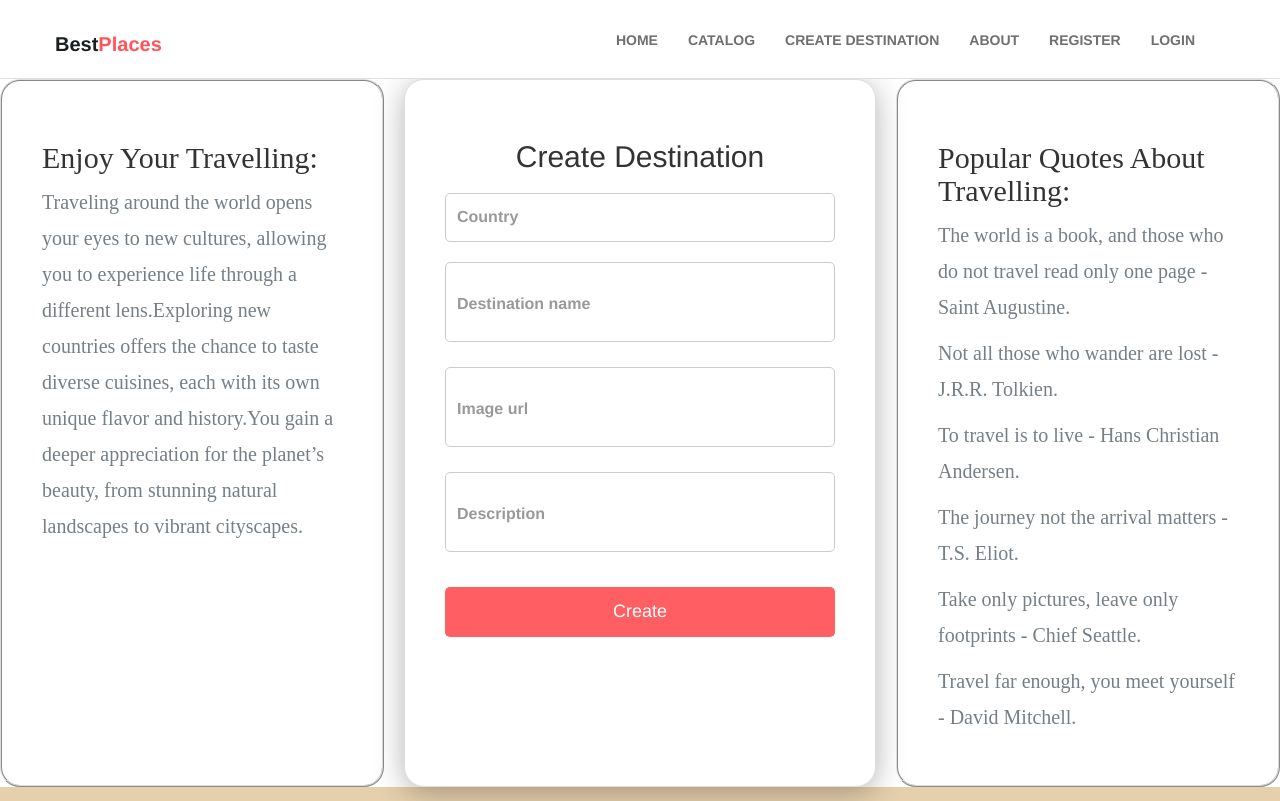
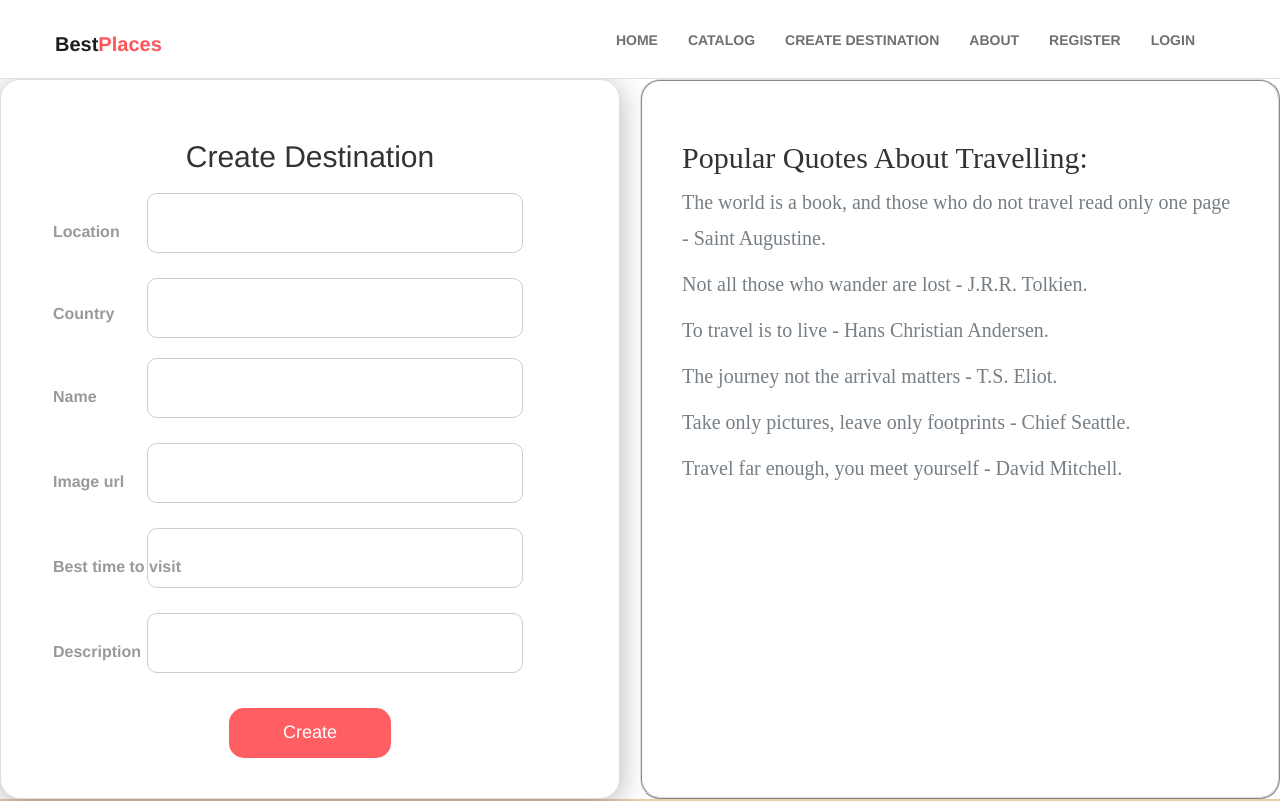
Before and after one commit to Dimitar-Totov/project-defense-2025, a React (Vite) app in the folder client/: page /create in a window 1280 px wide. Shown: the top 801 px of the page. Built offline with nearby package versions, Linux system fonts and the light colour scheme.

Commit message:
Add some effects and fix pages

```diff
--- a/client/src/assets/css/style.css
+++ b/client/src/assets/css/style.css
@@ -295,7 +295,7 @@ nav.navbar.bootsnav ul.nav>li.dropdown span {
     color: #fff;
     width: 180px;
     height: 70px;
-    background: #ff545a;
+    background: #ff758c;
     text-transform: capitalize;
     margin-left: 30px;
     border-radius: 3px;
@@ -321,15 +321,15 @@ nav.navbar.bootsnav ul.nav>li.dropdown span {
 .login-container {
     background: white;
     padding: 30px;
-    border-radius: 10px;
+    border-radius: 50px;
     box-shadow: 0 5px 15px rgba(0, 0, 0, 0.2);
     text-align: center;
     opacity: 0;
     transform: translateY(-30px);
     animation: fadeIn 0.8s ease-in-out forwards;
-    max-width: fit-content;
     margin-left: auto;
     margin-right: auto;
+    width: 40%;
 }
 
 /* Form styling */
@@ -341,43 +341,53 @@ nav.navbar.bootsnav ul.nav>li.dropdown span {
 }
 
 .login-input {
-    margin-bottom: 15px;
-    text-align: left;
+    position: relative;
+    margin-bottom: 20px;
     opacity: 0;
     animation: slideIn 1s ease-in-out forwards;
     animation-delay: 0.2s;
 }
 
-.login-input label {
-    display: block;
-    font-weight: bold;
-    margin-bottom: 5px;
-    color: #555;
-}
-
-/* Input field effects */
 .login-input input {
-    width: 100%;
-    padding: 10px;
+    width: 50%;
+    padding: 12px;
     border: 1px solid #ccc;
     border-radius: 5px;
     font-size: 16px;
+    outline: none;
     transition: all 0.3s ease-in-out;
-    outline: none;
 }
 
-/* Glow effect on focus */
+/* Floating label effect */
+.login-input label {
+    position: absolute;
+    top: 60%;
+    left: 12px;
+    transform: translateY(-50%);
+    font-size: 16px;
+    color: #999;
+    transition: all 0.3s ease-in-out;
+    pointer-events: none;
+}
+
+.login-input input:focus+label,
+.login-input input:valid+label {
+    top: 10px;
+    font-size: 15px;
+    color: #ff5e62;
+}
+
 .login-input input:focus {
-    border-color: #764ba2;
-    box-shadow: 0 0 10px rgba(118, 75, 162, 0.4);
+    border-color: #ff5e62;
+    box-shadow: 0 0 10px rgba(255, 94, 98, 0.4);
     transform: scale(1.05);
 }
 
 /* Button styling */
 .login-form button {
-    width: 100%;
-    padding: 10px;
-    background: #764ba2;
+    width: 30%;
+    padding: 12px;
+    background: #ff758c;
     color: white;
     font-size: 18px;
     border: none;
@@ -388,12 +398,13 @@ nav.navbar.bootsnav ul.nav>li.dropdown span {
     opacity: 0;
     animation: slideIn 1s ease-in-out forwards;
     animation-delay: 0.4s;
+    border-radius: 15px;
 }
 
 /* Button hover & active effects */
 .login-form button:hover {
-    background: #ff545a;
-    box-shadow: 0 5px 15px rgba(118, 75, 162, 0.4);
+    background: #ff5e78;
+    box-shadow: 0 5px 15px rgba(255, 94, 120, 0.4);
     transform: scale(1.05);
 }
 
@@ -401,24 +412,6 @@ nav.navbar.bootsnav ul.nav>li.dropdown span {
     transform: scale(0.95);
 }
 
-/* Register link */
-.register-link {
-    margin-top: 10px;
-    font-size: 14px;
-    opacity: 0;
-    animation: slideIn 1s ease-in-out forwards;
-    animation-delay: 0.6s;
-}
-
-.register-link a {
-    color: #764ba2;
-    text-decoration: none;
-    font-weight: bold;
-}
-
-.register-link a:hover {
-    text-decoration: underline;
-}
 
 /* Keyframe Animations */
 @keyframes fadeIn {
@@ -443,120 +436,6 @@ nav.navbar.bootsnav ul.nav>li.dropdown span {
         opacity: 1;
         transform: translateY(0);
     }
-}
-
-/* Register container */
-.register-container {
-    background: white;
-    padding: 30px;
-    border-radius: 10px;
-    box-shadow: 0 5px 15px rgba(0, 0, 0, 0.2);
-    text-align: center;
-    opacity: 0;
-    transform: translateY(-30px);
-    animation: fadeIn 0.8s ease-in-out forwards;
-    max-width: fit-content;
-    margin-left: auto;
-    margin-right: auto;
-}
-
-/* Form styling */
-.register-form h2 {
-    margin-bottom: 20px;
-    color: #333;
-    opacity: 0;
-    animation: slideIn 1s ease-in-out forwards;
-}
-
-/* Input group with floating labels */
-.register-input {
-    position: relative;
-    margin-bottom: 20px;
-    opacity: 0;
-    animation: slideIn 1s ease-in-out forwards;
-    animation-delay: 0.2s;
-}
-
-.register-input input {
-    width: 100%;
-    padding: 12px;
-    border: 1px solid #ccc;
-    border-radius: 5px;
-    font-size: 16px;
-    outline: none;
-    transition: all 0.3s ease-in-out;
-}
-
-.register-input label {
-    position: absolute;
-    top: 50%;
-    left: 12px;
-    transform: translateY(-50%);
-    font-size: 16px;
-    color: #999;
-    transition: all 0.3s ease-in-out;
-    pointer-events: none;
-}
-
-/* Floating label effect */
-.register-input input:focus+label,
-.register-input input:valid+label {
-    top: 5px;
-    font-size: 12px;
-    color: #ff758c;
-}
-
-.register-input input:focus {
-    border-color: #ff758c;
-    box-shadow: 0 0 10px rgba(255, 117, 140, 0.4);
-    transform: scale(1.05);
-}
-
-/* Button styling */
-.register-form button {
-    width: 100%;
-    padding: 12px;
-    background: #ff758c;
-    color: white;
-    font-size: 18px;
-    border: none;
-    border-radius: 5px;
-    cursor: pointer;
-    transition: all 0.3s ease-in-out;
-    margin-top: 10px;
-    opacity: 0;
-    animation: slideIn 1s ease-in-out forwards;
-    animation-delay: 0.4s;
-}
-
-/* Button hover & active effects */
-.register-form button:hover {
-    background: #ff5e78;
-    box-shadow: 0 5px 15px rgba(255, 94, 120, 0.4);
-    transform: scale(1.05);
-}
-
-.register-form button:active {
-    transform: scale(0.95);
-}
-
-/* Login link */
-.login-link {
-    margin-top: 10px;
-    font-size: 14px;
-    opacity: 0;
-    animation: slideIn 1s ease-in-out forwards;
-    animation-delay: 0.6s;
-}
-
-.login-link a {
-    color: #ff758c;
-    text-decoration: none;
-    font-weight: bold;
-}
-
-.login-link a:hover {
-    text-decoration: underline;
 }
 
 /* Keyframe Animations */
@@ -592,7 +471,7 @@ nav.navbar.bootsnav ul.nav>li.dropdown span {
 }
 
 .create-div-info {
-    width: 30%;
+    width: 50%;
     margin-left: auto;
     margin-right: auto;
     animation: fadeIn 0.8s ease-in-out forwards;
@@ -601,18 +480,17 @@ nav.navbar.bootsnav ul.nav>li.dropdown span {
     border-radius: 20px;
 }
 
-.create-div-info p{
+.create-div-info p {
     font-size: 20px;
     font-family: cursive;
 }
 
-.create-div-info h2{
+.create-div-info h2 {
     font-size: 30px;
     font-family: 'Times New Roman', Times, serif;
 }
 
 .create-container {
-    width: 30%;
     background: white;
     border-radius: 20px;
     box-shadow: 0 5px 30px rgba(0, 0, 0, 0.3);
@@ -631,6 +509,82 @@ nav.navbar.bootsnav ul.nav>li.dropdown span {
     color: #333;
     opacity: 0;
     animation: slideIn 1s ease-in-out forwards;
+}
+
+.create-input {
+    position: relative;
+    margin-bottom: 20px;
+    opacity: 0;
+    animation: slideIn 1s ease-in-out forwards;
+    animation-delay: 0.2s;
+}
+
+.create-input input,
+.create-input textarea {
+    width: 70%;
+    padding: 12px;
+    border: 1px solid #ccc;
+    border-radius: 10px;
+    font-size: 16px;
+    outline: none;
+    transition: all 0.3s ease-in-out;
+    height: 60px;
+    resize: none;
+    margin-left: 50px;
+}
+
+/* Floating label effect */
+.create-input label {
+    position: absolute;
+    top: 60%;
+    left: 12px;
+    transform: translateY(-50%);
+    font-size: 16px;
+    color: #999;
+    transition: all 0.3s ease-in-out;
+    pointer-events: none;
+}
+
+.create-input input:focus+label,
+.create-input input:valid+label,
+.create-input textarea:focus+label,
+.create-input textarea:valid+label {
+    top: 10px;
+    font-size: 15px;
+    color: #ff5e62;
+}
+
+.create-input input:focus,
+.create-input textarea:focus {
+    border-color: #ff5e62;
+    box-shadow: 0 0 10px rgba(255, 94, 98, 0.4);
+    transform: scale(1.05);
+}
+
+.create-form button {
+    width: 30%;
+    padding: 12px;
+    background: #ff5e62;
+    color: white;
+    font-size: 18px;
+    border: none;
+    border-radius: 5px;
+    cursor: pointer;
+    transition: all 0.3s ease-in-out;
+    margin-top: 10px;
+    animation-delay: 0.4s;
+    border-radius: 15px;
+}
+
+/* Button hover & active effects */
+.create-form button:hover {
+    background: #e54b4f;
+    box-shadow: 0 5px 15px rgba(255, 94, 98, 0.4);
+    transform: scale(1.05);
+}
+
+.create-form button:active {
+    transform: scale(0.95);
 }
 
 /* Catalog */
@@ -724,6 +678,27 @@ nav.navbar.bootsnav ul.nav>li.dropdown span {
 }
 
 /* Register */
+.register-container {
+    background: white;
+    padding: 30px;
+    border-radius: 50px;
+    box-shadow: 0 5px 15px rgba(0, 0, 0, 0.2);
+    text-align: center;
+    opacity: 0;
+    transform: translateY(-30px);
+    animation: fadeIn 0.8s ease-in-out forwards;
+    margin-left: auto;
+    margin-right: auto;
+    width: 40%;
+}
+
+.register-form h2 {
+    margin-bottom: 20px;
+    color: #333;
+    opacity: 0;
+    animation: slideIn 1s ease-in-out forwards;
+}
+
 .register-input {
     position: relative;
     margin-bottom: 20px;
@@ -732,9 +707,8 @@ nav.navbar.bootsnav ul.nav>li.dropdown span {
     animation-delay: 0.2s;
 }
 
-.register-input input,
-.register-input textarea {
-    width: 100%;
+.register-input input {
+    width: 50%;
     padding: 12px;
     border: 1px solid #ccc;
     border-radius: 5px;
@@ -743,15 +717,10 @@ nav.navbar.bootsnav ul.nav>li.dropdown span {
     transition: all 0.3s ease-in-out;
 }
 
-.register-input textarea {
-    height: 80px;
-    resize: none;
-}
-
 /* Floating label effect */
 .register-input label {
     position: absolute;
-    top: 50%;
+    top: 60%;
     left: 12px;
     transform: translateY(-50%);
     font-size: 16px;
@@ -761,26 +730,23 @@ nav.navbar.bootsnav ul.nav>li.dropdown span {
 }
 
 .register-input input:focus+label,
-.register-input input:valid+label,
-.register-input textarea:focus+label,
-.register-input textarea:valid+label {
-    top: 5px;
-    font-size: 12px;
+.register-input input:valid+label {
+    top: 10px;
+    font-size: 15px;
     color: #ff5e62;
 }
 
-.register-input input:focus,
-.register-input textarea:focus {
+.register-input input:focus {
     border-color: #ff5e62;
     box-shadow: 0 0 10px rgba(255, 94, 98, 0.4);
     transform: scale(1.05);
 }
 
 /* Button styling */
-.create-form button {
-    width: 100%;
+.register-form button {
+    width: 30%;
     padding: 12px;
-    background: #ff5e62;
+    background: #ff758c;
     color: white;
     font-size: 18px;
     border: none;
@@ -788,18 +754,39 @@ nav.navbar.bootsnav ul.nav>li.dropdown span {
     cursor: pointer;
     transition: all 0.3s ease-in-out;
     margin-top: 10px;
+    opacity: 0;
+    animation: slideIn 1s ease-in-out forwards;
     animation-delay: 0.4s;
+    border-radius: 15px;
 }
 
-/* Button hover & active effects */
-.create-form button:hover {
-    background: #e54b4f;
-    box-shadow: 0 5px 15px rgba(255, 94, 98, 0.4);
+.register-form button:hover {
+    background: #ff5e78;
+    box-shadow: 0 5px 15px rgba(255, 94, 120, 0.4);
     transform: scale(1.05);
 }
 
-.create-form button:active {
+.register-form button:active {
     transform: scale(0.95);
+}
+
+.register-link a {
+    color: #ff758c;
+    text-decoration: none;
+    font-weight: bold;
+}
+
+/* Register link */
+.register-link {
+    margin-top: 10px;
+    font-size: 14px;
+    opacity: 0;
+    animation: slideIn 1s ease-in-out forwards;
+    animation-delay: 0.6s;
+}
+
+.register-link a:hover {
+    text-decoration: underline;
 }
 
 /* Keyframe Animations */
--- a/client/src/components/auth/Login.jsx
+++ b/client/src/components/auth/Login.jsx
@@ -14,11 +14,11 @@ export default function Login() {
                     <h2>Login</h2>
                     <div className="login-input">
                         <label for="email">Email</label>
-                        <input type="email" id="email" name="email" ref={inputRef} placeholder="Enter your email" required />
+                        <input type="email" id="email" name="email" ref={inputRef}  required />
                     </div>
                     <div className="login-input">
                         <label for="password">Password</label>
-                        <input type="password" id="password" name="password" placeholder="Enter your password" required />
+                        <input type="password" id="password" name="password"  required />
                     </div>
                     <button type="submit">Login</button>
                     <p className="register-link">Don't have an account? <a href="/auth/register">Sign up</a></p>
--- a/client/src/components/auth/Register.jsx
+++ b/client/src/components/auth/Register.jsx
@@ -29,7 +29,7 @@ export default function Register() {
                             <label for="confirm-password">Confirm Password</label>
                     </div>
                     <button type="submit">Sign Up</button>
-                    <p className="login-link">Already have an account? <a href="/auth/login">Login</a></p>
+                    <p className="register-link">Already have an account? <a href="/auth/login">Login</a></p>
                 </form>
             </div>
         </>
--- a/client/src/components/create/Create.jsx
+++ b/client/src/components/create/Create.jsx
@@ -3,27 +3,30 @@ export default function CreateDestination() {
     return (
         <>
             <div className="create-parent-div">
-                <div className="create-div-info">
-                    <h2>Enjoy your travelling:</h2>
-
-                    <p>Traveling around the world opens your eyes to new cultures, allowing you to experience life through a different lens.Exploring new countries offers the chance to taste diverse cuisines, each with its own unique flavor and history.You gain a deeper appreciation for the planet’s beauty, from stunning natural landscapes to vibrant cityscapes.</p>
-                </div>
                 <div className="create-container">
                     <form className="create-form">
                         <h2>Create Destination</h2>
-                        <div className="register-input">
+                        <div className="create-input">
+                            <textarea id="location" name="location" required></textarea>
+                            <label for="location">Location</label>
+                        </div>
+                        <div className="create-input">
                             <input type="text" id="name" name="country" required />
                             <label for="name">Country</label>
                         </div>
-                        <div className="register-input">
+                        <div className="create-input">
                             <textarea id="destination" name="destinationName" required></textarea>
-                            <label for="destinationName">Destination name</label>
+                            <label for="destinationName">Name</label>
                         </div>
-                        <div className="register-input">
+                        <div className="create-input">
                             <textarea id="image" name="image" required></textarea>
                             <label for="image">Image url</label>
                         </div>
-                        <div className="register-input">
+                        <div className="create-input">
+                            <textarea id="bestTime" name="bestTime" required></textarea>
+                            <label for="bestTime">Best time to visit</label>
+                        </div>
+                        <div className="create-input">
                             <textarea id="description" name="description" required></textarea>
                             <label for="description">Description</label>
                         </div>
```
